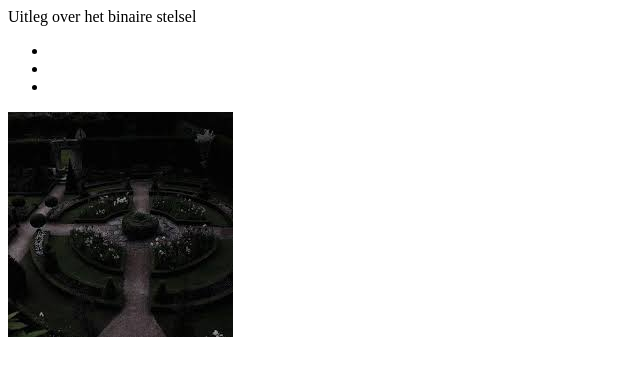
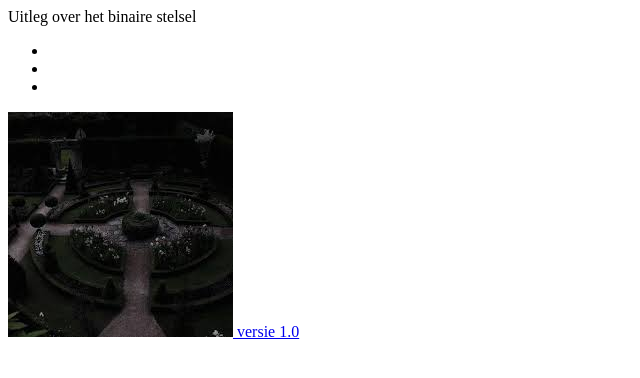
Before and after one commit to Hanne111/Hanne.github.io, a plain HTML site: page binairstelsel.html in a window 1280 px wide. Shown: the full height of the page, 0-640 px from the left. Drawn offline with Linux system fonts and the light colour scheme.

Commit message:
wijziging

```diff
--- a/binairstelsel.html
+++ b/binairstelsel.html
@@ -15,5 +15,7 @@
 
     <img src="info.jpg" alt="Deze site is nog niet af">
 
+    versie 1.0
+
     </body>
 </html>
```
